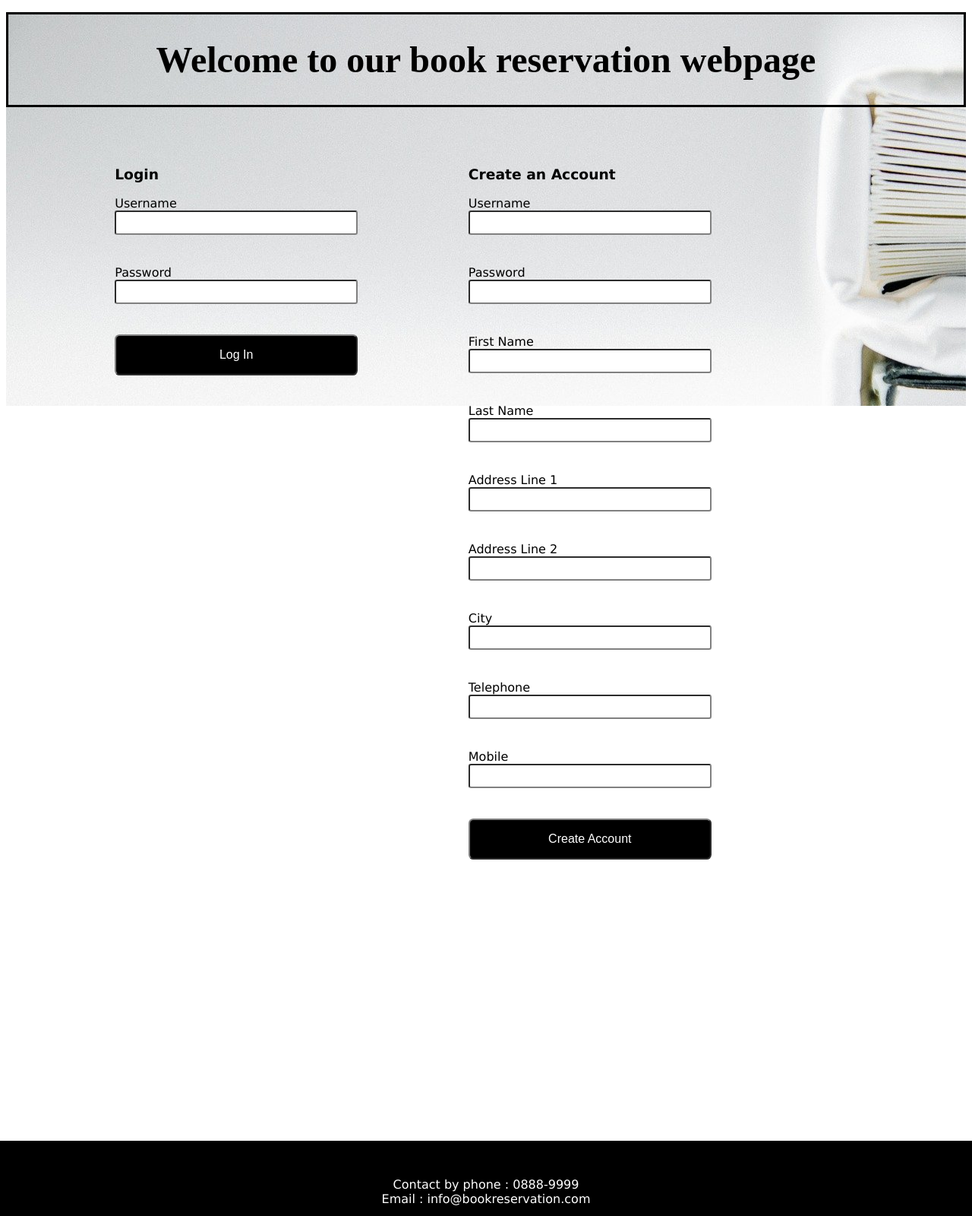
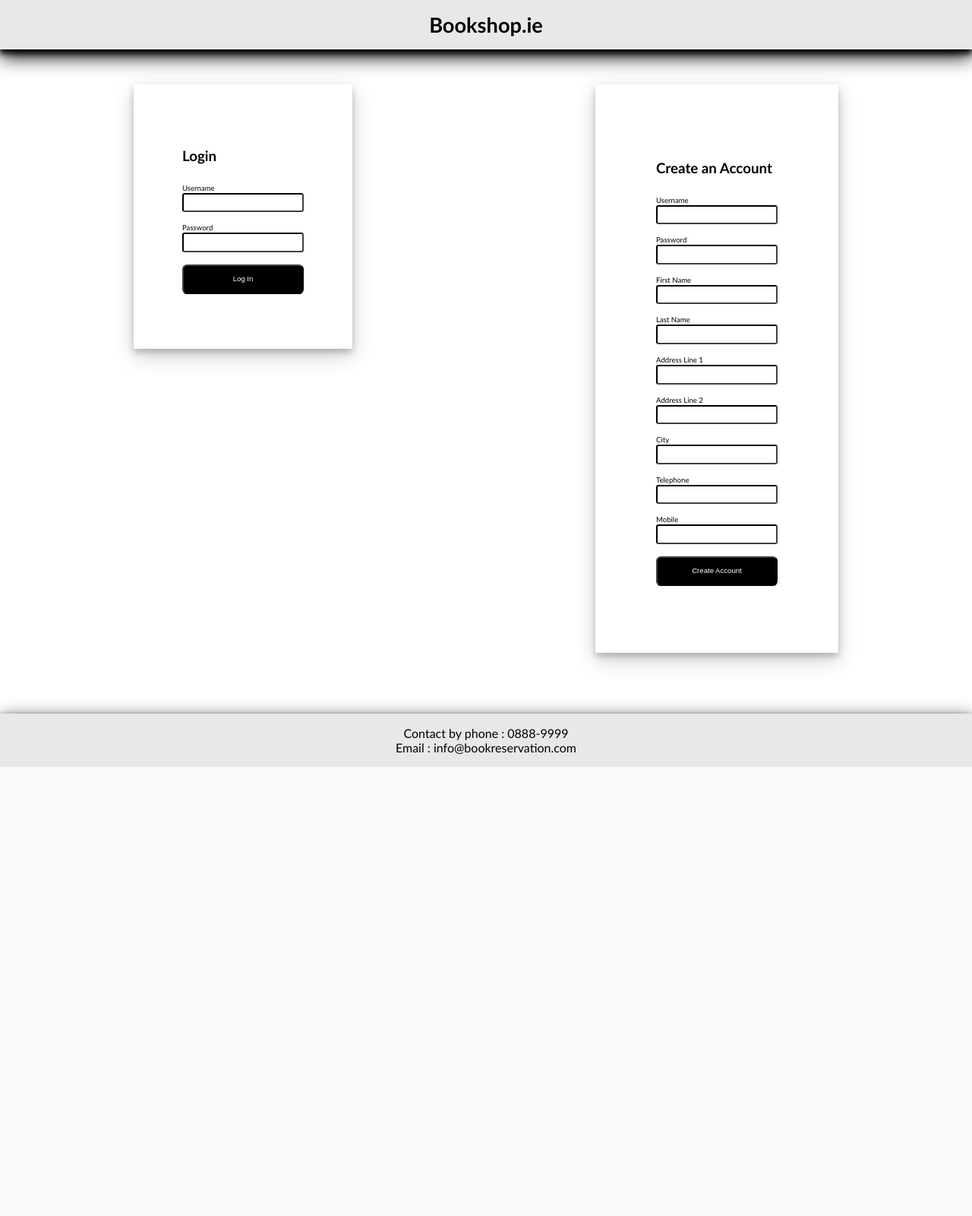
Before and after one commit to alex1233213/Web-Development-project, a PHP site: page / in a window 1280 px wide. Shown: the whole page at 76% size. After the commit the page ends 1009 px from the top, so only its background shows below. Run offline with PHP 8.4, Linux system fonts and the light colour scheme.

Commit message:
first commit

```diff
--- a/CSS/stylesheet.css
+++ b/CSS/stylesheet.css
@@ -1,74 +1,80 @@
 html {
-	font-family: Verdana;
+	font-family: Candara;
+}
+
+body {
+	margin: 0;
 }
 
 
 #greeting {
-	font-family : "Times New Roman", Times, serif;
+	font-family :Candara;
 	font-style: serif;
-	font-size: 3rem;
+  font-size: 1.7rem;
 	text-align: center;
-	border: 0.2rem;
-	border-style: solid;
-	padding: 2rem;
-	margin-top: 1rem;
+	padding: 1rem;
+	margin-top: 0;
+	background-color: #e8e8e8;
+	box-shadow: 0 5px 8px 0 black, 0 9px 26px 0 black;
 }
 
 input {
 	display: block;
-	width: 20rem;
-	height: 2rem;
-    font: 1rem sans-serif;
+	width: 10rem;
+	height: 1.6rem;
+    font: 0.6rem sans-serif;
 	border-radius: 0.2rem;
-	border-color: grey;
+	border-color: #404040;
 	box-sizing: border-box;
-	margin-bottom: 2.5rem
+	margin-bottom: 0.5rem;
 }
 
 label {
 	text-align: right;
+	font-size: 0.6rem;
 }
 
 #loginsection {
 	display: inline-block;
 	position: relative;
-	left : 5rem;
+	left : 7rem;
 	border-color: #F7F7F7;
+	padding: 4rem;
+	box-shadow: 0 5px 8px 0 rgba(0, 0, 0, 0.2), 0 9px 26px 0 rgba(0, 0, 0, 0.19);
 }
 
 #createaccsection {
 	display: inline-block;
   position: relative;
-	right: 17rem;
+	right: 7rem;
 	float: right;
+	padding: 5rem;
+	box-shadow: 0 5px 8px 0 rgba(0, 0, 0, 0.2), 0 9px 26px 0 rgba(0, 0, 0, 0.19);
 }
 
-footer {
-	 display: block;
-	  background-color: black;
-    position: absolute;
-    height: 0.18rem;
-    margin: 0;
-	   text-align: center;
-	z-index: 100;
-	padding: 5rem;
-	color:white;
-	padding: 3rem;
-	overflow: hidden;
-	margin-left: 0;
+#footer {
+	display:block;
+	position: relative;
 	bottom: 0;
 	left: 0;
-	right: 0;
-	background-size: cover;
-	bottom: -100%;
+	right : 0;
+	background-color: #e8e8e8;
+	width: 100%;
+	margin-left: 0;
+	color:black;
+	padding-top: 1rem;
+	padding-bottom: 1rem;
+	overflow : hidden;
+	margin-left: 0;
 	text-align: center;
+	box-shadow: 0 5px 8px 0 black, 0 9px 26px 0 black;
 }
 
 
 #button {
 	margin-top: 1rem;
-	padding-top: 1rem;
-	padding-bottom: 2.1rem;
+	padding-top: 0.7rem;
+	padding-bottom: 1.5rem;
 	border-radius: 0.4rem;
 	background-color: black;
 	color:white;
@@ -78,4 +84,5 @@ footer {
 	display: block;
 	margin: auto;
 	width: 90%;
+	margin-bottom: 30rem;
 }
--- a/index.html
+++ b/index.html
@@ -11,15 +11,15 @@
 	</head>
 
 	<body>
-		<div style="background-image:url('Images/book.jpg');">
 		<header>
-			<h2 id="greeting">Welcome to our book reservation webpage</h2>
+
+			<h3 id="greeting">Bookshop.ie</h3>
 		</header>
 
 		<form id="inputform" action="PHP/action.php" method="post">
 			<br>
 			<div id="loginsection">
-				<h3>Login</h3>
+				<h3 class="formheading">Login</h3>
 				<label for="username">Username</label>
 				<input type="text" name="username" id="username">
 
@@ -30,7 +30,7 @@
 			</div>
 
 			<div id="createaccsection">
-				<h3>Create an Account</h3>
+				<h3 class="formheading">Create an Account</h3>
 				<label for="username">Username</label>
 				<input type="text" name="username" id="username">
 
@@ -62,7 +62,7 @@
 			</div>
 		</form>
 
-		<footer>
+		<footer id="footer">
 			Contact by phone : 0888-9999
 			<br>
 			Email : info@bookreservation.com
```
